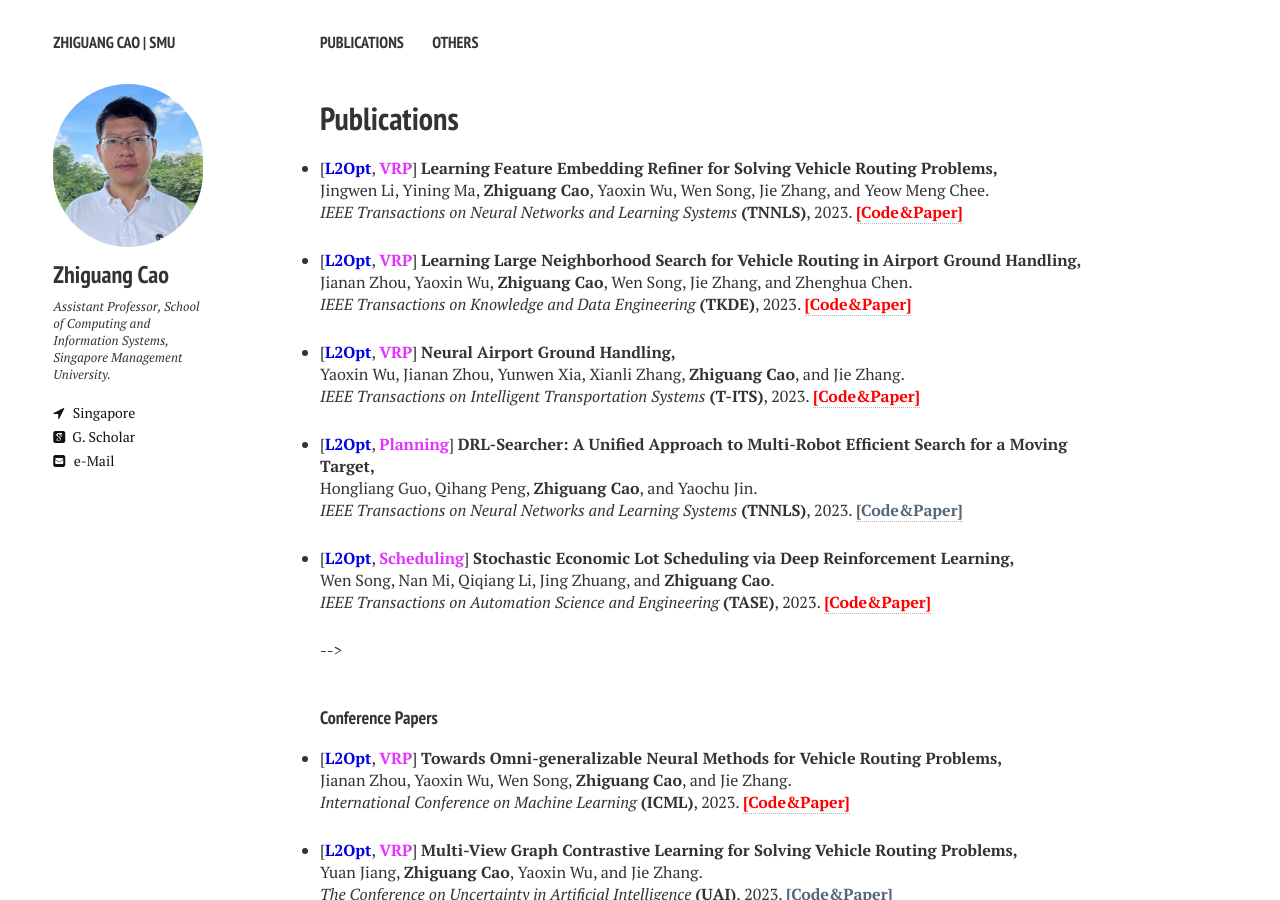
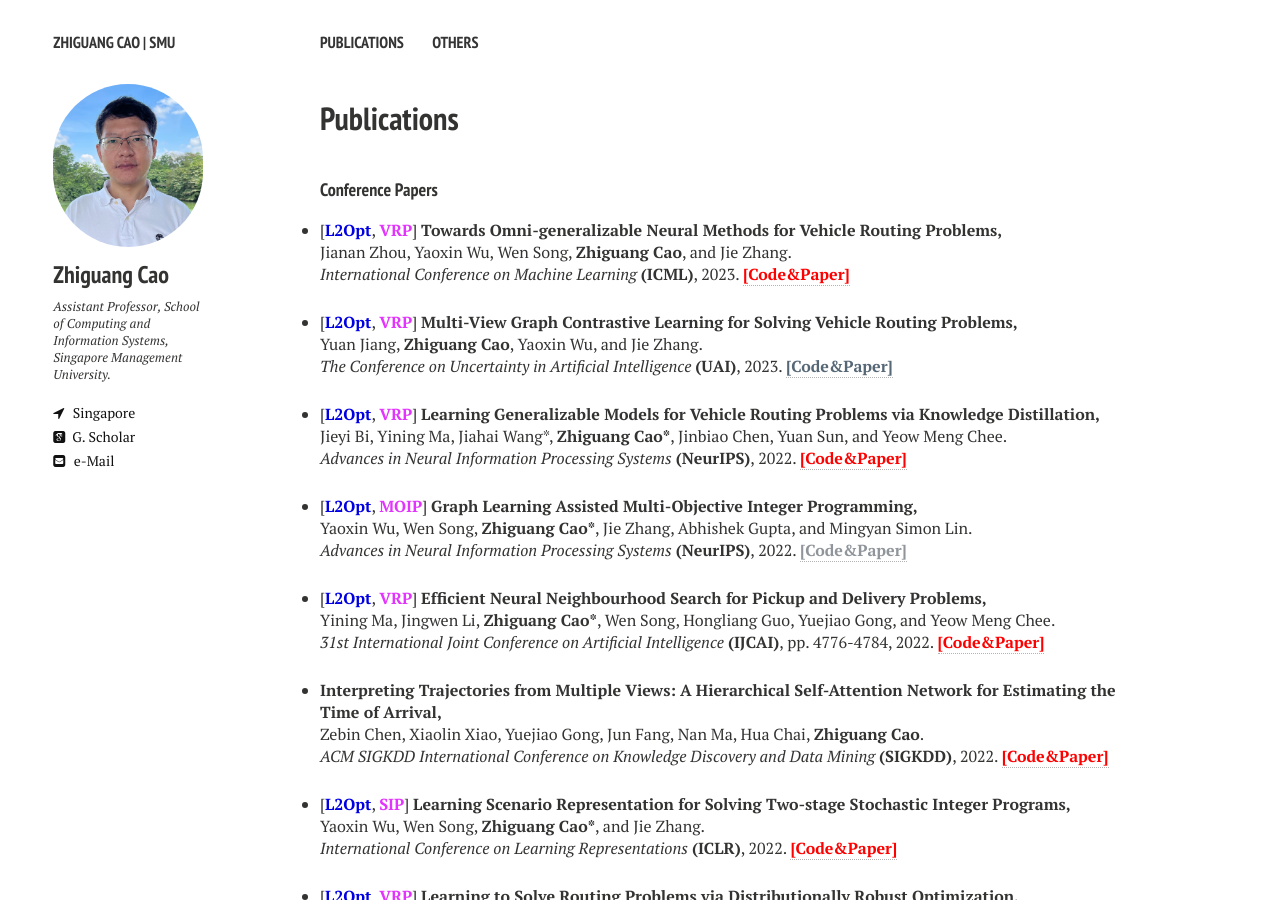
Before and after one commit to zhiguangcaosg/zhiguangcaosg.github.io, a Jekyll site: the page built from publications.md, in a window 1280 px wide and 900 px high. Built offline with Jekyll 4.4.1, drawn with Linux system fonts in a browser that asks for light colours; nearby versions of some CDN libraries.

Commit message:
Update publications.html

```diff
--- a/_layouts/publications.html
+++ b/_layouts/publications.html
@@ -82,59 +82,7 @@ div.bibtex pre { font-size: 75%; overflow: auto;  width: 100%; padding: 0em 0em;
 
 
 <!-------------------------------------------------------------2023 Here ------------------------------------------------------------>
-<!--
-<h4 style="margin-bottom:0px;padding-top:20px;">2023</h4>
 
-    <!-- Item: Caelles2016 -->
-<ul style="padding-left:0px;">
-
-
-
-
-<li>
-<p>
-[<font color="#0000E3"><b>L2Opt</b></font>, <font color="#E333FF"><b>VRP</b></font>] <b>Learning Feature Embedding Refiner for Solving Vehicle Routing Problems,</b>
-<br>Jingwen Li, Yining Ma, <b>Zhiguang Cao</b>, Yaoxin Wu, Wen Song, Jie Zhang, and Yeow Meng Chee.<br>
-<i> IEEE Transactions on Neural Networks and Learning Systems</i> <b>(TNNLS)</b>, 2023. <a href="https://github.com/Demon0312/Feature-Embedding-Refiner" target="_blank"> <font color="#FF0000"><b>[Code&Paper]</b> </font></a>
-</p>
-</li>
-
-<li>
-<p>
-[<font color="#0000E3"><b>L2Opt</b></font>, <font color="#E333FF"><b>VRP</b></font>] <b>Learning Large Neighborhood Search for Vehicle Routing in Airport Ground Handling,</b>
-<br>Jianan Zhou, Yaoxin Wu, <b>Zhiguang Cao</b>, Wen Song, Jie Zhang, and Zhenghua Chen.<br>
-<i> IEEE Transactions on Knowledge and Data Engineering</i> <b>(TKDE)</b>, 2023. <a href="https://github.com/RoyalSkye/AGH" target="_blank"> <font color="#FF0000"><b>[Code&Paper]</b> </font></a>
-</p>
-</li>
-
-
-<li>
-<p>
-[<font color="#0000E3"><b>L2Opt</b></font>, <font color="#E333FF"><b>VRP</b></font>] <b>Neural Airport Ground Handling,</b>
-<br>Yaoxin Wu, Jianan Zhou, Yunwen Xia, Xianli Zhang, <b>Zhiguang Cao</b>, and Jie Zhang.<br>
-<i> IEEE Transactions on Intelligent Transportation Systems</i> <b>(T-ITS)</b>, 2023. <a href="https://github.com/RoyalSkye/AGH" target="_blank"> <font color="#FF0000"><b>[Code&Paper]</b> </font></a>
-</p>
-</li>
-
-<li>
-<p>
-[<font color="#0000E3"><b>L2Opt</b></font>, <font color="#E333FF"><b>Planning</b></font>] <b>DRL-Searcher: A Unified Approach to Multi-Robot Efficient Search for a Moving Target,</b>
-<br>Hongliang Guo, Qihang Peng, <b>Zhiguang Cao</b>, and Yaochu Jin.<br>
-<i> IEEE Transactions on Neural Networks and Learning Systems</i> <b>(TNNLS)</b>, 2023.  <a href="https://zhiguangcaosg.github.io/publications/"> <font color="#566776"><b>[Code&Paper]</b> </font></a>
-</p>
-</li>
-
-
-<li>
-<p>
-[<font color="#0000E3"><b>L2Opt</b></font>, <font color="#E333FF"><b>Scheduling</b></font>] <b>Stochastic Economic Lot Scheduling via Deep Reinforcement Learning,</b>
-<br>Wen Song, Nan Mi, Qiqiang Li, Jing Zhuang, and <b>Zhiguang Cao</b>.<br>
-<i>IEEE Transactions on Automation Science and Engineering</i> <b>(TASE)</b>, 2023. <a href="https://github.com/Meeea-914/elsp_drl" target="_blank"> <font color="#FF0000"><b>[Code&Paper]</b> </font></a>
-</p>
-</li>
-
-</ul>
--->
 
 <!-------------------------------------------------------------Conference Papers Here ------------------------------------------------------------>
 <h4 style="margin-bottom:0px;padding-top:20px;">Conference Papers</h4>
```
